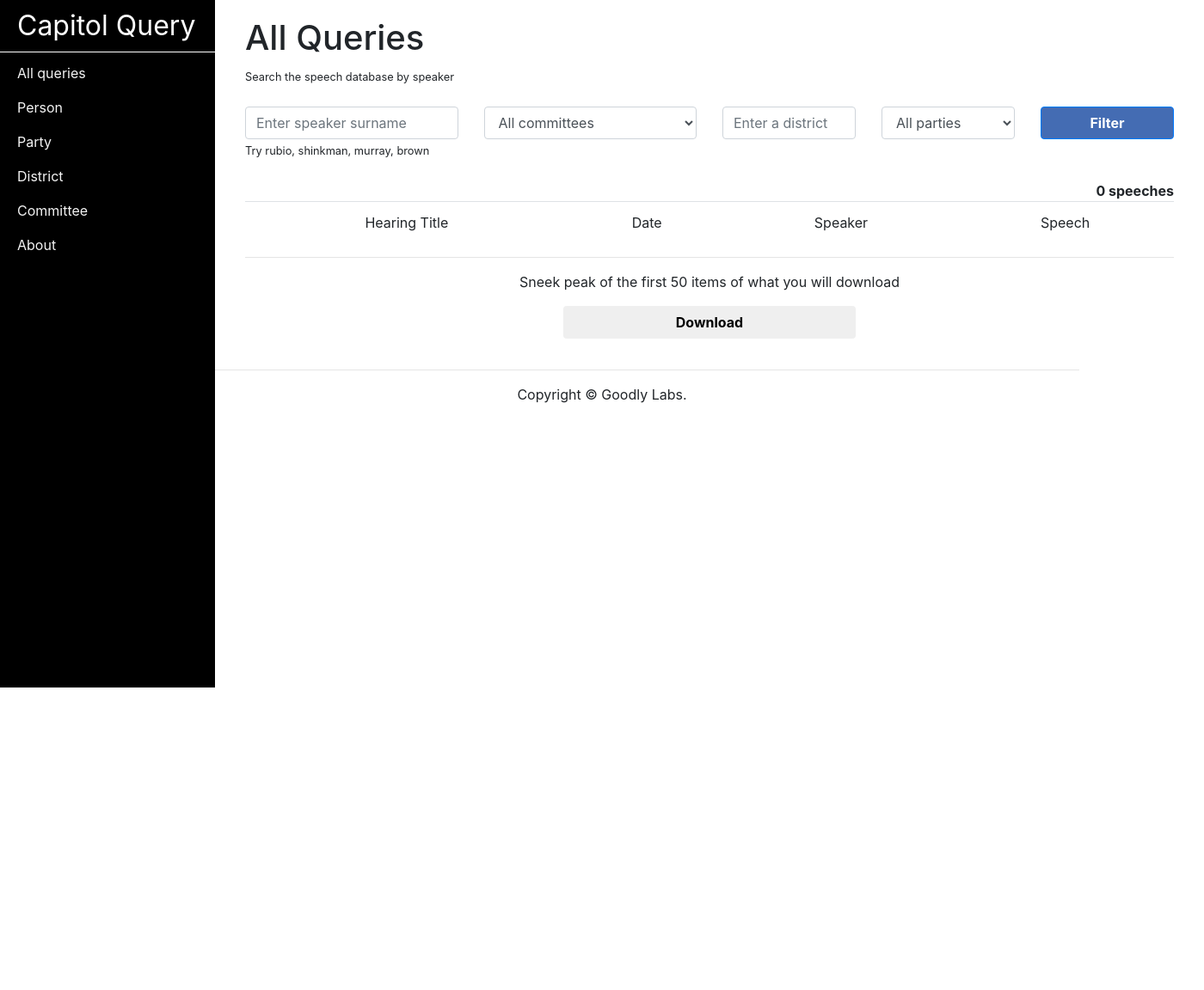
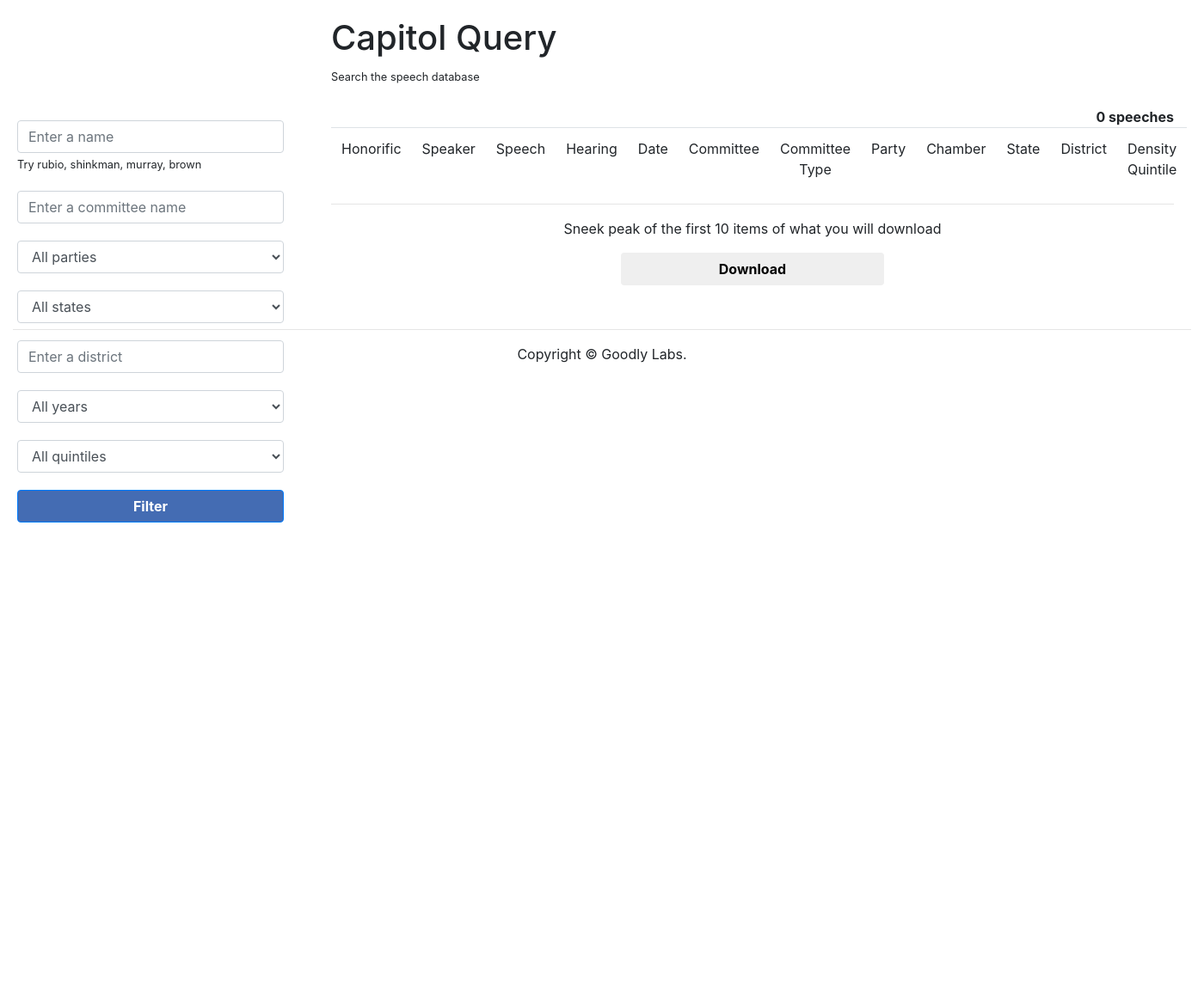
Before and after one commit to mevey/cq-example, a Flask app: page / in a window 1400 px wide. Shown: the whole page at 86% size. Before the commit the page ends 800 px from the top, so only its background shows below. Run offline with Flask 2, Linux system fonts and the light colour scheme; some libraries are stand-ins or nearby versions.

Commit message:
filters to the side, 10 records max

```diff
--- a/app.py
+++ b/app.py
@@ -2,7 +2,7 @@
 import os
 
 from flask import Flask, render_template, redirect, url_for, request, jsonify
-from models import Committee, Hearing, Speech, Speaker, Congressmember, Constituency
+from models import Committee, Hearing, Speech, Speaker, Congressmember, Constituency, Person, ConstituencyCharacteristics
 from database import db_session
 
 app = Flask(__name__)
@@ -21,34 +21,61 @@
 
     def update_data(self, data):
         self.data = data
-        self.no_of_records = len(data)
+        self.no_of_records = 0#len(data)
 
 
-def get_committee_query(committee_id, surname, party, district):
+def get_committee_query(committee_name, surname, party, district, state, year, quintile):
 
-    data = db_session.query(Hearing, Speech, Speaker, Congressmember, Constituency)
+    data = db_session.query(Hearing, Speech, Speaker, Person, Committee,  Congressmember, Constituency, ConstituencyCharacteristics)
 
-    if committee_id:
-        committee_id = int(committee_id)
-        data = data.filter(Hearing.committee_id == committee_id)
+    if committee_name:
+        data = data.filter(Committee.committee_name == committee_name)
 
     if surname:
         surname = surname.lower()
-        data = data.filter(Speaker.surname == surname)
+        data = data.filter(Speaker.surname == surname) #Note.message.like("%somestr%")
 
     if party:
         data = data.filter(Congressmember.party == party)
 
+    if year:
+        data = data.filter(Hearing.date == year)
+
     if district:
         data = data.filter(Constituency.district == district)
+
+    if state:
+        data = data.filter(Constituency.state_name == state)
+
+    if quintile:
+        data = data.filter(ConstituencyCharacteristics.density_quintile == quintile)
 
     data = data.filter(Hearing.hearing_id == Speech.hearing_id)
     data = data.filter(Speech.speech_id == Speaker.speech_id)
     data = data.filter(Speaker.person_id == Congressmember.person_id)
-    data = data.filter(Congressmember.constituency_id == Constituency.constituency_id)
+    data = data.filter(Committee.committee_id == Hearing.committee_id)
+    data = data.filter(Person.person_id == Speaker.person_id)
+    data = data.filter(Congressmember.person_id == Person.person_id)
+    data = data.filter(Constituency.constituency_id == Congressmember.constituency_id)
+    data = data.filter(ConstituencyCharacteristics.constituency_id == Constituency.constituency_id)
 
 
-    data = data.with_entities(Hearing.hearing_title, Hearing.date, Speaker.surname, Speech.text).distinct().all()
+    data = data.with_entities(
+        Hearing.hearing_title,
+        Hearing.date,
+        Hearing.url,
+        Speaker.surname,
+        Speech.text,
+        Person.full_name,
+        Person.honorific,
+        Committee.committee_name,
+        Committee.type,
+        Congressmember.party,
+        Congressmember.chamber,
+        Constituency.district,
+        Constituency.state_name,
+        ConstituencyCharacteristics.density_quintile
+    ).limit(10)
 
     return data
 
@@ -58,25 +85,14 @@
     query = Query()
     records = Records()
 
-    # TODO: currently quering only options that HAVE hearings in small database. can query all once we have full db.
-    committees = db_session.query(Committee, Hearing)
-    committees = committees.filter(Hearing.committee_id == Committee.committee_id)
-    committees = committees.with_entities(Committee.committee_id, Committee.committee_name).distinct().all()
-    query.committees = committees
-
-    parties = db_session.query(Hearing, Speech, Speaker, Congressmember)
-    parties = parties.filter(Congressmember.person_id == Speaker.person_id)
-    parties = parties.filter(Speaker.speech_id == Speech.speech_id)
-    parties = parties.filter(Speech.hearing_id == Hearing.hearing_id)
-    parties = parties.with_entities(Congressmember.party).distinct().all()
-    query.parties = parties
-
-    if request.method == 'POST':
-        committee_id = request.form.get('committee')
-        surname = request.form.get('surname')
-        party = request.form.get('party')
-        district = request.form.get('district')
-        records.update_data(get_committee_query(committee_id, surname, party, district))
+    committee_name = request.form.get('committee')
+    surname = request.form.get('surname')
+    party = request.form.get('party')
+    district = request.form.get('district')
+    state = request.form.get('state')
+    year = request.form.get('year')
+    quintile = request.form.get('quintile')
+    records.update_data(get_committee_query(committee_name, surname, party, district, state, year, quintile))
 
     return render_template('index.html', query=query, records=records)
 
--- a/static/css/dashboard.css
+++ b/static/css/dashboard.css
@@ -12,7 +12,7 @@
 }
 
 #wrapper {
-  padding-left: 250px;
+  padding-left: 350px;
   -webkit-transition: all 0.5s ease;
   -moz-transition: all 0.5s ease;
   -o-transition: all 0.5s ease;
@@ -23,12 +23,12 @@
 #sidebar-wrapper {
   z-index: 1000;
   position: fixed;
-  left: 250px;
+  left: 350px;
   width: 0;
   height: 100%;
-  margin-left: -250px;
+  margin-left: -350px;
   overflow-y: auto;
-  background: #000;
+  /**background: #000;**/
   -webkit-transition: all 0.5s ease;
   -moz-transition: all 0.5s ease;
   -o-transition: all 0.5s ease;
@@ -36,10 +36,10 @@
 }
 
 #wrapper #sidebar-wrapper {
-  width: 250px;
+  width: 350px;
 }
 
-#page-content-wrapper {
+#page-content-wrapper, .page-content-wrapper {
   width: 100%;
   position: absolute;
   padding: 15px;
@@ -48,7 +48,7 @@
 
 #wrapper #page-content-wrapper {
   position: absolute;
-  margin-right: -250px;
+  margin-right: -350px;
   height:100%;
 }
 
@@ -58,7 +58,7 @@
 .sidebar-nav {
   position: absolute;
   top: 0;
-  width: 250px;
+  width: 350px;
   margin: 0;
   padding: 0;
   list-style: none;
@@ -72,12 +72,12 @@
 .sidebar-nav li a {
   display: block;
   text-decoration: none;
-  color: #f4f4f4;
+  color: #000;
 }
 
 .sidebar-nav li a:hover {
   text-decoration: none;
-  color: #fff;
+  /**color: #fff;**/
   background: rgba(255, 255, 255, 0.2);
 }
 
@@ -92,7 +92,7 @@
 }
 
 .sidebar-nav>.sidebar-brand a {
-  color: #fff;
+  /**color: #fff;**/
   font-size:32px;
   border-bottom:1px solid #fff;
 }
@@ -107,13 +107,13 @@
     padding-left: 0;
   }
   #wrapper {
-    padding-left: 250px;
+    padding-left: 350px;
   }
   #sidebar-wrapper {
     width: 0;
   }
   #wrapper #sidebar-wrapper {
-    width: 250px;
+    width: 350px;
   }
   #page-content-wrapper {
     padding: 20px;
@@ -134,3 +134,10 @@
 .cq-about p {
     line-height:32px;
 }
+#sidebar-filters {
+    margin-top:100px;
+    padding:20px;
+}
+#sidebar-filters .row {
+    margin-top:20px;
+}
--- a/templates/footer.html
+++ b/templates/footer.html
@@ -1,6 +1,6 @@
-<footer>
-    <div class="container">
+<div class="page-content-wrapper">
+    <footer>
         <hr>
         <p class="text-center">Copyright &copy; Goodly Labs.</p>
-    </div>
-</footer>
+    </footer>
+</div>
--- a/templates/header.html
+++ b/templates/header.html
@@ -1,31 +1,11 @@
-
-
 <!-- Sidebar -->
 <div id="sidebar-wrapper">
     <ul class="sidebar-nav">
         <li class="sidebar-brand">
-                    <a href="/">
-                        Capitol Query
-                    </a>
-                </li>
-                <li>
-                    <a href="/">All queries</a>
-                </li>
-                <li>
-                    <a href="/person">Person</a>
-                </li>
-                <li>
-                    <a href="/party">Party</a>
-                </li>
-                <li>
-                    <a href="/district">District</a>
-                </li>
-                <li>
-                    <a href="/committee">Committee</a>
-                </li>
-                <li>
-                    <a href="/about">About</a>
         </li>
     </ul>
+    <div id="sidebar-filters">
+        {% include "query.html" %}
+    </div>
 </div>
 <!-- /#sidebar-wrapper -->
--- a/templates/index.html
+++ b/templates/index.html
@@ -3,17 +3,11 @@
 {% block main %}
 <div class="row">
 	<div class="col-md-12">
-		<h1>All Queries</h1>
-		<small>Search the speech database by speaker</small>
+		<h1>Capitol Query</h1>
+		<small>Search the speech database</small>
 	</div>
 </div>
 <br clear="all">
-
-<div>
-	{% include "query.html" %}
-</div>
-
-<br>
 <div>
 	{% include "results.html" %}
 </div>
--- a/templates/query.html
+++ b/templates/query.html
@@ -1,34 +1,60 @@
 <form method="POST" action="/">
-	<div class="row">
-		<div class="col-md-3">
-			<input name="surname" class="form-control" type="text" placeholder="Enter speaker surname" value="{{surname}}" id="speaker"/>
+	 <div class="row">
+		<div class="col-md-12">
+			<input name="surname" class="form-control" type="text" placeholder="Enter a name" value="{{surname}}" id="speaker"/>
 			<small>Try rubio, shinkman, murray, brown</small>
 		</div>
-		<div class="col-md-3">
-			<select name="committee" class="form-control" id="committee">
-			<option value="">All committees</option>
-			{% for committee in query.committees %}
-			<option value="{{committee.committee_id}}"
-					{% if selected_committee == committee%} selected="selected"{%endif%}>
-				{{committee.committee_name}}</option>
-			{% endfor %}
+	</div>
+	<div class="row">
+		<div class="col-md-12">
+			<input type="text" id="committee"  class="form-control" placeholder="Enter a committee name"/>
+			<small></small>
+		</div>
+	</div>
+	<div class="row">
+		<div class="col-md-12">
+			<select name="party" class="form-control" id="party">
+				<option value="">All parties</option>
+				<option value="D">Democrats</option>
+				<option value="I">Independents</option>
+				<option value="R">Republicans</option>
+				<option value="None">Unspecified</option>
 			</select>
 			<small></small>
 		</div>
-		<div class="col-md-2">
+	</div>
+	<div class="row">
+		<div class="col-md-12">
+			<select name="party" class="form-control" id="state">
+				<option value="">All states</option>
+			</select>
+			<small></small>
+		</div>
+	</div>
+	<div class="row">
+		<div class="col-md-12">
 			<input name="district" type="text" id="district" class="form-control" placeholder="Enter a district"/>
 			<small></small>
 		</div>
-		<div class="col-md-2">
-			<select name="party" class="form-control" id="party">
-				<option value="">All parties</option>
-				{% for cm in query.parties %}
-				<option value="{{cm.party}}">{{cm.party}}</option>
-				{% endfor %}
+	</div>
+	<div class="row">
+		<div class="col-md-12">
+			<select name="year" class="form-control" id="year">
+				<option value="">All years</option>
 			</select>
 			<small></small>
 		</div>
-		<div class="col-md-2">
+	</div>
+	<div class="row">
+		<div class="col-md-12">
+			<select name="quintile" class="form-control" id="quintile">
+				<option value="">All quintiles</option>
+			</select>
+			<small></small>
+		</div>
+	</div>
+	<div class="row">
+		<div class="col-md-12">
 			<button style="width:100%;" class="btn btn-primary" id="filter-btn"><b>Filter</b></button>
 		</div>
 	</div>
--- a/templates/results.html
+++ b/templates/results.html
@@ -7,23 +7,36 @@
     <div class="col-md-12 text-center">
         <table class="table table-striped thead-dark">
             <thead class="text-center">
-            <td>Hearing Title</td>
-            <td>Date</td>
-            <td>Speaker</td>
-            <td>Speech</td>
+                <td>Honorific</td>
+                <td>Speaker</td>
+                <td>Speech</td>
+                <td>Hearing</td>
+                <td>Date</td>
+                <td>Committee </td>
+                <td>Committee Type</td>
+                <td>Party</td>
+                <td>Chamber</td>
+                <td>State</td>
+                <td>District</td>
+                <td>Density Quintile</td>
             </thead>
             <tbody>
             {% if (records is defined) and records %}
-                {% for data in records.data %}
-                    {% if loop.index <= 50 %}
-                        <tr>
-                            <td>{{data.hearing_title}}</td>
-                            <td>{{data.date}}</td>
-                            <td>{{data.surname}}</td>
-                            <!-- This line shows just the first 100 characters and cuts it after that -->
-                            <td>{{data.text[0:100] + " ..."}}</td>
-                        </tr>
-                    {% endif %}
+                {% for record in records.data %}
+                    <tr>
+                        <td>{{record.honorific}}</td>
+                        <td>{{record.surname | title}}</td>
+                        <td>{{record.text[0:100] + " ..."}}</td>
+                        <td>{{record.hearing_title | title}}</td>
+                        <td>{{record.date}}</td>
+                        <td>{{record.committee_name}}</td>
+                        <td>{{record.type}}</td>
+                        <td>{{record.party}}</td>
+                        <td>{{record.chamber}}</td>
+                        <td>{{record.state_name}}</td>
+                        <td>{{record.district}}</td>
+                        <td>{{record.density_quintile}}</td>
+                    </tr>
                 {% endfor %}
             {% else %}
             <tr>
@@ -33,7 +46,7 @@
             </tbody>
         </table>
         <hr>
-        <p>Sneek peak of the first 50 items of what you will download</p>
+        <p>Sneek peak of the first 10 items of what you will download</p>
         <div class="row">
             <div class="col-md-4"></div>
             <div class="col-md-4">
```
Lines whose indentation alone changed are shown as unchanged.
